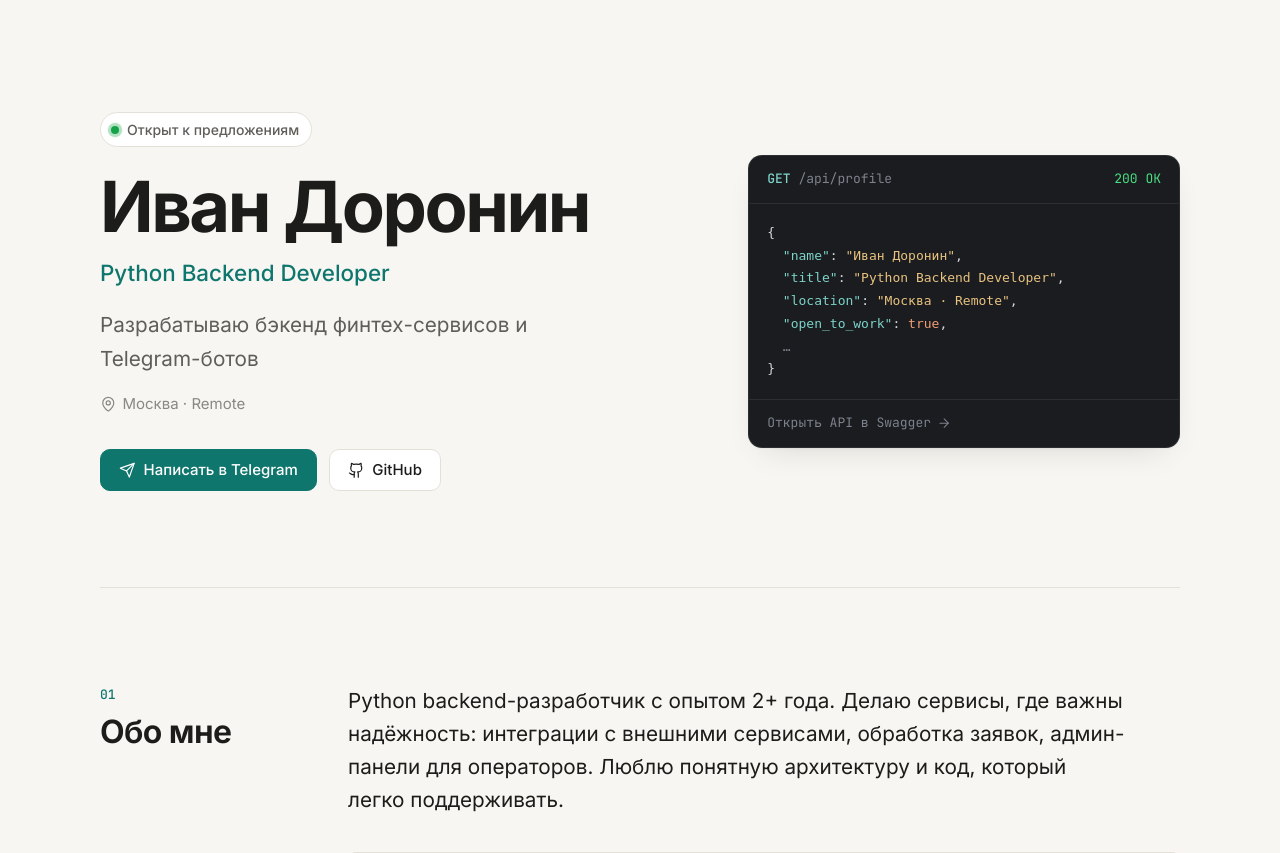
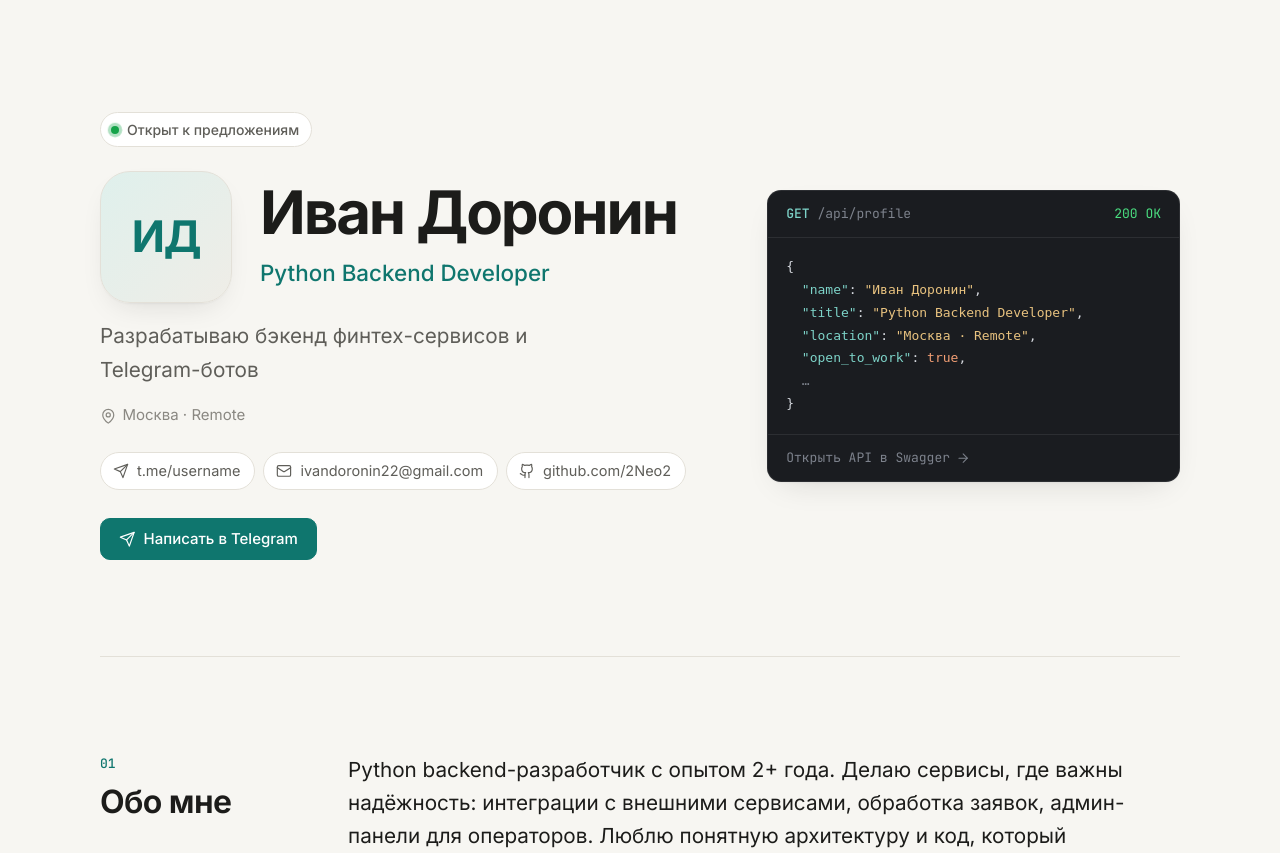
Before and after one commit to 2Neo2/portfolio-site, a FastAPI app: page / in a window 1280 px wide. Shown: the part 65-918 px from the top of the page. Run offline with FastAPI, Linux system fonts and the light colour scheme.

Commit message:
feat: add photo and contacts to hero section
- optional photo_url with initials placeholder when file is missing
- contact chips (Telegram, email, GitHub, hh) on the first screen
- rebalanced hero columns

Co-Authored-By: Claude Opus 5.5 <noreply@anthropic.com>

```diff
--- a/app/routers/pages.py
+++ b/app/routers/pages.py
@@ -10,12 +10,15 @@ from app.templating import STATIC_DIR, templates
 router = APIRouter(include_in_schema=False)
 
 
-def resume_available(resume_url: str | None) -> bool:
-    """Кнопку «Резюме» показываем, только если PDF действительно лежит в static."""
-    if resume_url is None:
+def file_available(url: str | None) -> bool:
+    """Резюме и фото показываем, только если файл действительно лежит в static.
+
+    Внешние ссылки (https://...) считаем доступными без проверки.
+    """
+    if url is None:
         return False
-    if resume_url.startswith("/static/"):
-        return (STATIC_DIR / resume_url.removeprefix("/static/")).is_file()
+    if url.startswith("/static/"):
+        return (STATIC_DIR / url.removeprefix("/static/")).is_file()
     return True
 
 
@@ -31,7 +34,8 @@ def render(
         template,
         {
             "content": content,
-            "has_resume": resume_available(content.profile.resume_url),
+            "has_resume": file_available(content.profile.resume_url),
+            "has_photo": file_available(content.profile.photo_url),
             **context,
         },
         status_code=status_code,
--- a/app/schemas.py
+++ b/app/schemas.py
@@ -21,6 +21,7 @@ class Profile(Schema):
     motivation: str
     contacts: Contacts
     resume_url: str | None = None
+    photo_url: str | None = None
     open_to_work: bool = False
 
 
--- a/app/static/css/style.css
+++ b/app/static/css/style.css
@@ -402,8 +402,8 @@ a:hover {
 
 @media (min-width: 960px) {
   .hero {
-    grid-template-columns: minmax(0, 1.15fr) minmax(0, 0.85fr);
-    gap: 64px;
+    grid-template-columns: minmax(0, 1.2fr) minmax(0, 0.8fr);
+    gap: 48px;
   }
 }
 
@@ -452,12 +452,56 @@ a:hover {
   }
 }
 
-.hero-text .status + .hero-name {
+.hero-text .status + .hero-identity {
   margin-top: 24px;
 }
 
+.hero-identity {
+  display: flex;
+  flex-direction: column;
+  align-items: flex-start;
+  gap: 20px;
+}
+
+@media (min-width: 560px) {
+  .hero-identity {
+    flex-direction: row;
+    align-items: center;
+    gap: 28px;
+  }
+}
+
+.avatar {
+  width: 104px;
+  height: 104px;
+  flex: none;
+  border: 1px solid var(--border);
+  border-radius: 24px;
+  background: var(--surface-2);
+  box-shadow: var(--shadow);
+  object-fit: cover;
+}
+
+@media (min-width: 768px) {
+  .avatar {
+    width: 132px;
+    height: 132px;
+    border-radius: 30px;
+  }
+}
+
+.avatar-placeholder {
+  display: grid;
+  place-items: center;
+  background: linear-gradient(135deg, var(--accent-soft), var(--surface-2));
+  color: var(--accent);
+  font-size: clamp(2rem, 1.6rem + 1.4vw, 2.75rem);
+  font-weight: 700;
+  letter-spacing: -0.03em;
+}
+
 .hero-name {
-  font-size: clamp(2.6rem, 1.6rem + 4.2vw, 4.4rem);
+  font-size: clamp(2.5rem, 1.6rem + 3.4vw, 3.75rem);
   font-weight: 700;
   line-height: 1.02;
   letter-spacing: -0.035em;
@@ -487,8 +531,40 @@ a:hover {
   font-size: 15px;
 }
 
+.hero-contacts {
+  display: flex;
+  flex-wrap: wrap;
+  gap: 8px;
+  margin: 0;
+  padding: 0;
+  list-style: none;
+}
+
+.hero-text .hero-contacts {
+  margin-top: 24px;
+}
+
+.hero-contacts a {
+  display: inline-flex;
+  align-items: center;
+  gap: 8px;
+  padding: 6px 14px 6px 12px;
+  border: 1px solid var(--border);
+  border-radius: 999px;
+  background: var(--surface);
+  color: var(--text-muted);
+  font-size: 14.5px;
+  text-decoration: none;
+  transition: color 0.2s, border-color 0.2s;
+}
+
+.hero-contacts a:hover {
+  border-color: color-mix(in srgb, var(--accent) 45%, var(--border));
+  color: var(--accent);
+}
+
 .hero-text .actions {
-  margin-top: 32px;
+  margin-top: 28px;
 }
 
 /* Анимация появления */
@@ -502,7 +578,8 @@ a:hover {
 .hero-text > :nth-child(4) { animation-delay: 0.15s; }
 .hero-text > :nth-child(5) { animation-delay: 0.2s; }
 .hero-text > :nth-child(6) { animation-delay: 0.25s; }
-.code-card { animation-delay: 0.3s; }
+.hero-text > :nth-child(7) { animation-delay: 0.3s; }
+.code-card { animation-delay: 0.35s; }
 
 @keyframes rise {
   from {
--- a/app/templates/partials/hero.html
+++ b/app/templates/partials/hero.html
@@ -1,23 +1,57 @@
 {% from "partials/icons.html" import icon %}
 {%- set profile = content.profile -%}
+{%- set contacts = profile.contacts -%}
 <section class="hero container">
   <div class="hero-text">
     {% if profile.open_to_work %}
       <p class="status"><span class="status-dot" aria-hidden="true"></span>Открыт к предложениям</p>
     {% endif %}
-    <h1 class="hero-name">{{ profile.name }}</h1>
-    <p class="hero-title">{{ profile.title }}</p>
+
+    <div class="hero-identity">
+      {% if has_photo %}
+        <img class="avatar" src="{{ profile.photo_url }}" alt="{{ profile.name }}" width="132" height="132">
+      {% else %}
+        {#- Заглушка, пока нет фото: инициалы -#}
+        <span class="avatar avatar-placeholder" aria-hidden="true">
+          {%- for part in profile.name.split()[:2] %}{{ part[0] }}{% endfor -%}
+        </span>
+      {% endif %}
+      <div>
+        <h1 class="hero-name">{{ profile.name }}</h1>
+        <p class="hero-title">{{ profile.title }}</p>
+      </div>
+    </div>
+
     <p class="hero-tagline">{{ profile.tagline }}</p>
     <p class="hero-location">{{ icon("pin") }}{{ profile.location }}</p>
+
+    <ul class="hero-contacts" aria-label="Контакты">
+      <li>
+        <a href="{{ contacts.telegram }}" target="_blank" rel="noopener">
+          {{ icon("telegram") }}{{ contacts.telegram | display_url }}
+        </a>
+      </li>
+      <li>
+        <a href="mailto:{{ contacts.email }}">{{ icon("mail") }}{{ contacts.email }}</a>
+      </li>
+      <li>
+        <a href="{{ contacts.github }}" target="_blank" rel="noopener">
+          {{ icon("github") }}{{ contacts.github | display_url }}
+        </a>
+      </li>
+      {% if contacts.hh %}
+        <li>
+          <a href="{{ contacts.hh }}" target="_blank" rel="noopener">{{ icon("briefcase") }}hh.ru</a>
+        </li>
+      {% endif %}
+    </ul>
+
     <div class="actions">
-      <a class="btn btn-primary" href="{{ profile.contacts.telegram }}" target="_blank" rel="noopener">
+      <a class="btn btn-primary" href="{{ contacts.telegram }}" target="_blank" rel="noopener">
         {{ icon("telegram") }}Написать в Telegram
       </a>
-      <a class="btn" href="{{ profile.contacts.github }}" target="_blank" rel="noopener">
-        {{ icon("github") }}GitHub
-      </a>
       {% if has_resume %}
-        <a class="btn" href="{{ profile.resume_url }}" download>{{ icon("download") }}Резюме</a>
+        <a class="btn" href="{{ profile.resume_url }}" download>{{ icon("download") }}Скачать резюме</a>
       {% endif %}
     </div>
   </div>
--- a/content/content.yaml
+++ b/content/content.yaml
@@ -20,6 +20,7 @@ profile:
     email: ivandoronin22@gmail.com
     hh: null
   resume_url: /static/resume.pdf
+  photo_url: /static/img/photo.jpg
   open_to_work: true
 
 skills:
```
Also changed, not shown: tests/fixtures/content.yaml (+1 -0 lines), tests/test_pages.py (+39 -5 lines), 1 other file.
